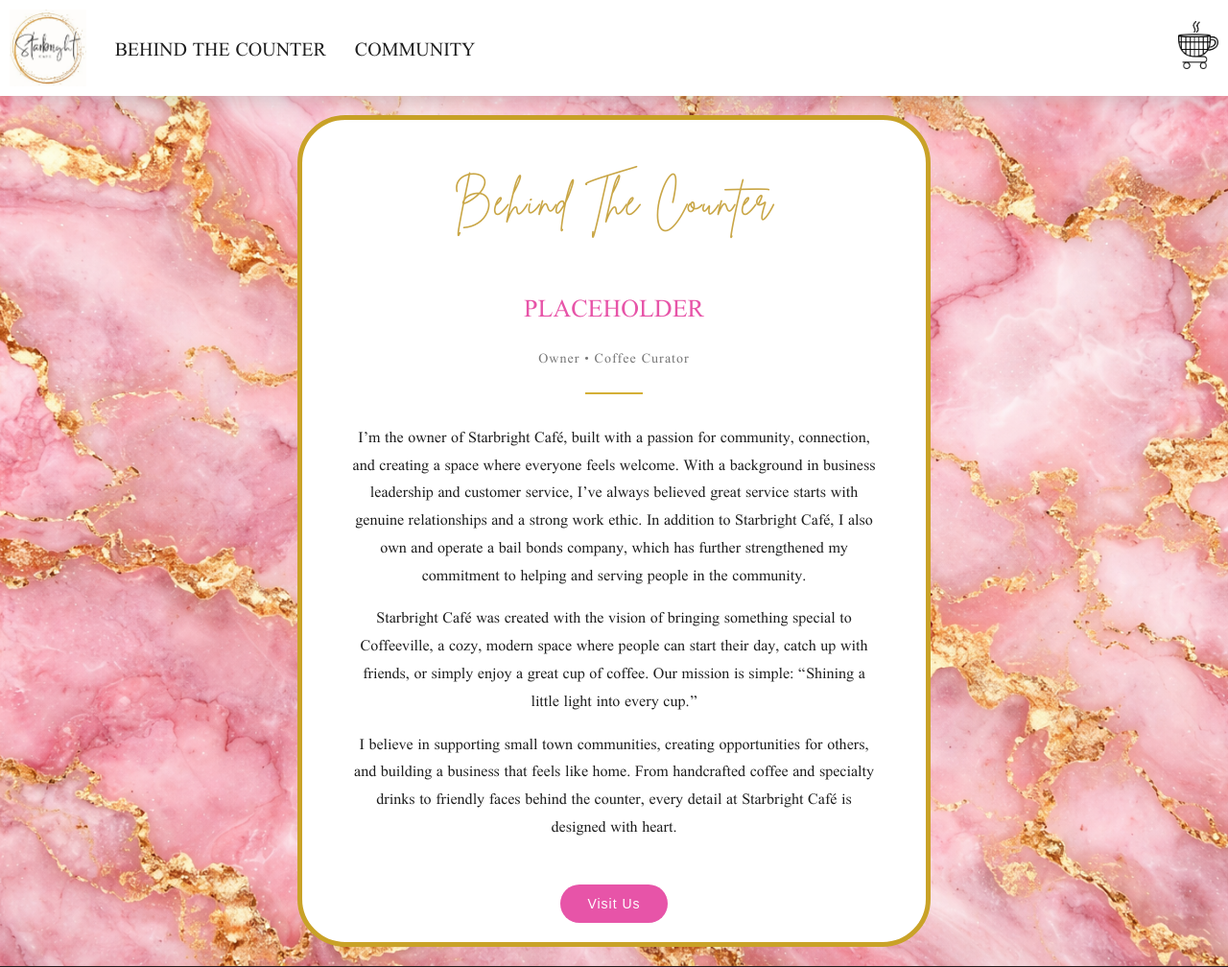
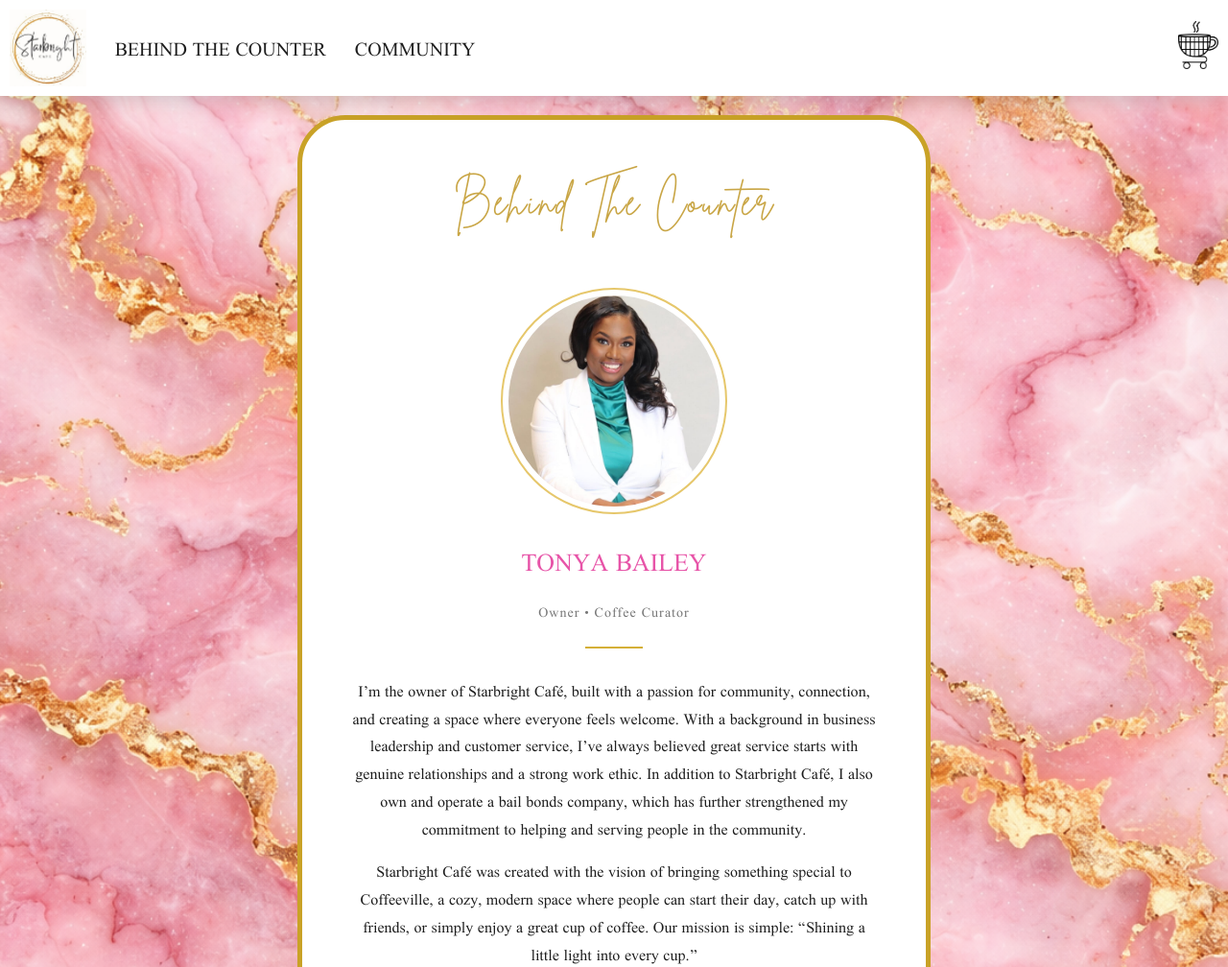
Before and after one commit to ChaseGreen98/starbright, a Django app: page /behind-the-counter/ in a window 1280 px wide. Shown: the top 1008 px of the page at 96% size. Run offline with Django 5.2, Linux system fonts and the light colour scheme.

Commit message:
Tonya bio pic added

```diff
--- a/app/templates/behind_counter.html
+++ b/app/templates/behind_counter.html
@@ -1,4 +1,5 @@
 {% extends "index.html" %}
+{% load static %}
 
 {% block title %}Behind the Counter{% endblock title %}
 
@@ -11,10 +12,10 @@
         <h1 class="bio-title">Behind The Counter</h1>
 
         <div class="bio-image-container">
-            {% comment %} <img src="{% static 'bio-pic.jpg' %}" alt="Owner" class="bio-image"> {% endcomment %}
+            <img src="{% static 'images/Tonya Bailey.png' %}" alt="Owner" class="bio-image">
         </div>
 
-        <h2 class="bio-name">Placeholder</h2>
+        <h2 class="bio-name">Tonya Bailey</h2>
         <p class="bio-role">Owner • Coffee Curator</p>
 
         <div class="divider"></div>
```
